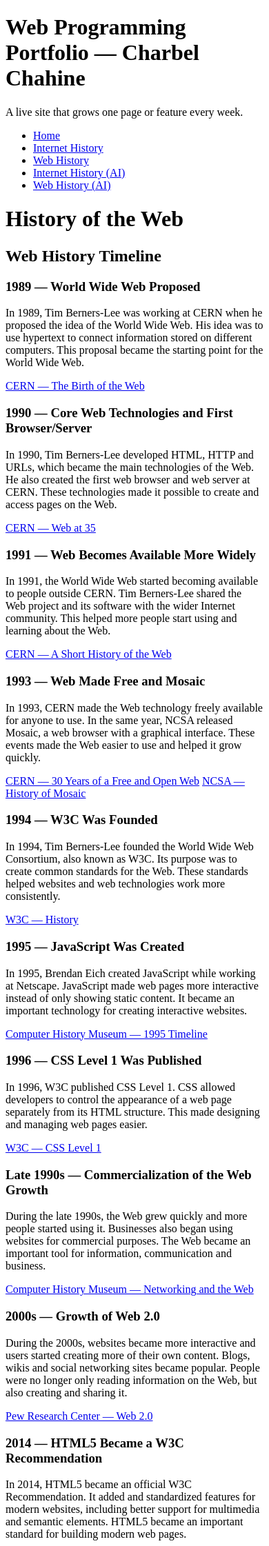
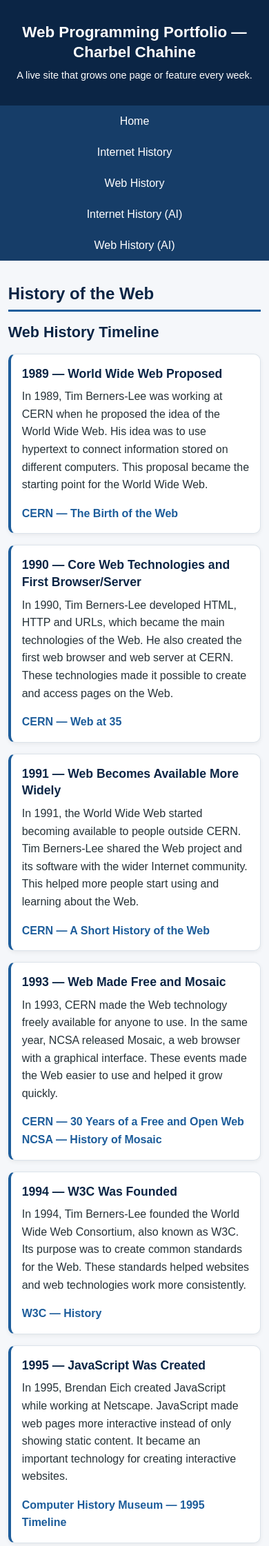
Before and after one commit to Ch-Chahine/web-programming-site, a Flask app: page /web-history in a window 390 px wide. Shown: the top 2242 px of the page at 69% size. Run offline with Flask 3, Linux system fonts and the light colour scheme.

Commit message:
Week 3 Part 2: add responsive CSS design

```diff
--- a/static/style.css
+++ b/static/style.css
@@ -0,0 +1,551 @@
+/* ================================
+   Modern Navy - Web Programming Portfolio
+   Mobile-First Responsive Design
+   ================================ */
+
+
+/* ---------- Root Variables ---------- */
+:root {
+    /* Colors */
+    --color-navy: #0b2545;
+    --color-navy-light: #163d68;
+    --color-blue: #1d5d9b;
+    --color-white: #ffffff;
+    --color-background: #f5f7fa;
+    --color-text: #263238;
+    --color-text-light: #5f6b76;
+    --color-border: #dce3ea;
+
+    /* Fonts */
+    --font-main: Arial, Helvetica, sans-serif;
+
+    /* Spacing */
+    --spacing-small: 0.5rem;
+    --spacing-medium: 1rem;
+    --spacing-large: 2rem;
+    --spacing-xlarge: 3rem;
+
+    /* Border Radius */
+    --radius-small: 5px;
+    --radius-medium: 10px;
+}
+
+
+/* ---------- Basic Reset ---------- */
+* {
+    box-sizing: border-box;
+}
+
+html {
+    overflow-x: hidden;
+}
+
+body {
+    margin: 0;
+    min-width: 0;
+
+    font-family: var(--font-main);
+    font-size: 1rem;
+    line-height: 1.6;
+
+    background-color: var(--color-background);
+    color: var(--color-text);
+
+    overflow-x: hidden;
+}
+
+
+/* ---------- Header ---------- */
+header {
+    background-color: var(--color-navy);
+    color: var(--color-white);
+
+    text-align: center;
+
+    padding: var(--spacing-large) var(--spacing-medium);
+}
+
+header h1 {
+    margin: 0;
+    font-size: 1.4rem;
+    line-height: 1.3;
+}
+
+header p {
+    margin: var(--spacing-small) 0 0;
+    font-size: 0.9rem;
+}
+
+
+/* ---------- Navigation ---------- */
+nav {
+    background-color: var(--color-navy-light);
+}
+
+nav ul {
+    display: flex;
+    flex-direction: column;
+    align-items: stretch;
+    justify-content: center;
+    flex-wrap: wrap;
+
+    max-width: 1100px;
+
+    margin: 0 auto;
+    padding: 0;
+
+    list-style: none;
+}
+
+nav li {
+    display: flex;
+    align-items: center;
+    justify-content: center;
+
+    width: 100%;
+}
+
+nav a {
+    display: flex;
+    align-items: center;
+    justify-content: center;
+
+    width: 100%;
+    min-height: 45px;
+
+    padding: var(--spacing-small) var(--spacing-medium);
+
+    color: var(--color-white);
+
+    text-align: center;
+    text-decoration: none;
+
+    transition: background-color 0.2s ease;
+}
+
+nav a:hover {
+    background-color: var(--color-blue);
+}
+
+
+/* ---------- Main Page Layout ---------- */
+main {
+    width: 94%;
+    max-width: 1100px;
+
+    margin: 0 auto;
+    padding: var(--spacing-large) 0;
+}
+
+main > h1 {
+    margin-top: 0;
+    margin-bottom: var(--spacing-medium);
+
+    padding-bottom: var(--spacing-small);
+
+    color: var(--color-navy);
+
+    font-size: 1.5rem;
+    line-height: 1.3;
+
+    border-bottom: 3px solid var(--color-blue);
+}
+
+
+/* ---------- Introductory Paragraphs ---------- */
+main > h1 + p {
+    margin-bottom: var(--spacing-large);
+
+    padding: var(--spacing-medium);
+
+    background-color: var(--color-white);
+
+    border-left: 4px solid var(--color-blue);
+    border-radius: var(--radius-small);
+}
+
+
+/* ---------- Sections ---------- */
+section {
+    margin-bottom: var(--spacing-large);
+}
+
+section h2 {
+    margin-top: 0;
+    margin-bottom: var(--spacing-medium);
+
+    color: var(--color-navy);
+
+    font-size: 1.35rem;
+    line-height: 1.3;
+}
+
+
+/* =================================
+   History Timeline
+   Mobile Layout
+   ================================= */
+
+main > section:first-of-type:has(article) {
+    position: relative;
+}
+
+
+/*
+   On small screens, the timeline keeps
+   the blue left border on each milestone,
+   but removes the separate line and dots.
+*/
+main > section:first-of-type:has(article)::before {
+    display: none;
+}
+
+
+/* ---------- Timeline Articles ---------- */
+main > section:first-of-type:has(article) article {
+    position: relative;
+
+    margin-left: 0;
+    margin-bottom: var(--spacing-medium);
+
+    padding: var(--spacing-medium);
+
+    background-color: var(--color-white);
+
+    border: 1px solid var(--color-border);
+    border-left: 4px solid var(--color-blue);
+    border-radius: var(--radius-medium);
+
+    box-shadow: 0 2px 6px rgba(0, 0, 0, 0.06);
+}
+
+
+/* Timeline dots are hidden on phones */
+main > section:first-of-type:has(article) article::before {
+    display: none;
+}
+
+
+/* =================================
+   Key Technologies Grid
+   Mobile: One Column
+   ================================= */
+
+main > section:nth-of-type(2):has(article) {
+    display: grid;
+    grid-template-columns: 1fr;
+    gap: var(--spacing-medium);
+}
+
+
+/* Section heading uses the full grid width */
+main > section:nth-of-type(2):has(article) > h2 {
+    grid-column: 1 / -1;
+    margin-bottom: 0;
+}
+
+
+/* ---------- Technology Cards ---------- */
+main > section:nth-of-type(2):has(article) article {
+    min-width: 0;
+
+    padding: var(--spacing-medium);
+
+    background-color: var(--color-white);
+
+    border: 1px solid var(--color-border);
+    border-top: 4px solid var(--color-blue);
+    border-radius: var(--radius-medium);
+
+    box-shadow: 0 2px 6px rgba(0, 0, 0, 0.06);
+}
+
+
+/* ---------- Article Content ---------- */
+article h3 {
+    margin-top: 0;
+    margin-bottom: var(--spacing-small);
+
+    color: var(--color-navy);
+
+    font-size: 1.1rem;
+    line-height: 1.4;
+}
+
+article p {
+    margin-top: var(--spacing-small);
+    margin-bottom: var(--spacing-medium);
+}
+
+article p:last-child {
+    margin-bottom: 0;
+}
+
+
+/* Prevent long text and links from causing overflow */
+article,
+article p,
+article a,
+main p,
+main a {
+    overflow-wrap: break-word;
+    word-wrap: break-word;
+}
+
+
+/* ---------- Links ---------- */
+main a {
+    color: var(--color-blue);
+
+    font-weight: bold;
+    text-decoration: none;
+}
+
+main a:hover {
+    text-decoration: underline;
+}
+
+
+/* =================================
+   Home Page - Weekly Work
+   ================================= */
+
+main > section:not(:has(article)) {
+    padding: var(--spacing-medium);
+
+    background-color: var(--color-white);
+
+    border: 1px solid var(--color-border);
+    border-radius: var(--radius-medium);
+
+    box-shadow: 0 2px 6px rgba(0, 0, 0, 0.06);
+}
+
+main > section:not(:has(article)) h2 {
+    margin-bottom: var(--spacing-medium);
+}
+
+
+/* ---------- Weekly Work Grid ---------- */
+/* Mobile: One Column */
+main > section:not(:has(article)) ul {
+    display: grid;
+    grid-template-columns: 1fr;
+    gap: var(--spacing-medium);
+
+    margin: 0;
+    padding: 0;
+
+    list-style: none;
+}
+
+
+/* ---------- Weekly Work Cards ---------- */
+main > section:not(:has(article)) li {
+    min-width: 0;
+
+    padding: var(--spacing-medium);
+
+    background-color: var(--color-background);
+
+    border: 1px solid var(--color-border);
+    border-radius: var(--radius-small);
+
+    text-align: center;
+}
+
+main > section:not(:has(article)) li a {
+    display: flex;
+    align-items: center;
+    justify-content: center;
+
+    width: 100%;
+    min-height: 60px;
+}
+
+
+/* ---------- Footer ---------- */
+footer {
+    padding: var(--spacing-large) var(--spacing-medium);
+
+    background-color: var(--color-navy);
+    color: var(--color-white);
+
+    text-align: center;
+}
+
+footer p {
+    max-width: 900px;
+
+    margin: var(--spacing-small) auto;
+
+    font-size: 0.8rem;
+}
+
+
+/* =================================
+   Tablet Layout
+   600px and Wider
+   ================================= */
+
+@media (min-width: 600px) {
+
+    /* Header */
+    header h1 {
+        font-size: 1.7rem;
+    }
+
+    header p {
+        font-size: 1rem;
+    }
+
+
+    /* Navigation */
+    nav ul {
+        flex-direction: row;
+        align-items: stretch;
+    }
+
+    nav li {
+        flex: 1 1 50%;
+        width: auto;
+    }
+
+    nav a {
+        min-height: 52px;
+    }
+
+
+    /* Main Content */
+    main {
+        width: 92%;
+    }
+
+    main > h1 {
+        font-size: 1.7rem;
+    }
+
+    section h2 {
+        font-size: 1.45rem;
+    }
+
+
+    /* ---------- History Timeline ---------- */
+
+    main > section:first-of-type:has(article)::before {
+        content: "";
+
+        display: block;
+
+        position: absolute;
+
+        left: 1px;
+        top: 3.5rem;
+        bottom: var(--spacing-medium);
+
+        width: 2px;
+
+        background-color: var(--color-border);
+    }
+
+    main > section:first-of-type:has(article) article {
+        margin-left: var(--spacing-medium);
+
+        padding: var(--spacing-medium) var(--spacing-large);
+    }
+
+    main > section:first-of-type:has(article) article::before {
+        content: "";
+
+        display: block;
+
+        position: absolute;
+
+        width: 10px;
+        height: 10px;
+
+        left: calc(-1 * var(--spacing-medium) - 6px);
+        top: var(--spacing-large);
+
+        background-color: var(--color-blue);
+
+        border: 3px solid var(--color-background);
+        border-radius: 50%;
+    }
+
+
+    /* ---------- Key Technologies Grid ---------- */
+
+    main > section:nth-of-type(2):has(article) {
+        grid-template-columns: repeat(2, minmax(0, 1fr));
+    }
+
+
+    /* ---------- Weekly Work Grid ---------- */
+
+    main > section:not(:has(article)) {
+        padding: var(--spacing-large);
+    }
+
+    main > section:not(:has(article)) ul {
+        grid-template-columns: repeat(2, minmax(0, 1fr));
+    }
+
+
+    /* Footer */
+    footer p {
+        font-size: 0.9rem;
+    }
+}
+
+
+/* =================================
+   Desktop Layout
+   900px and Wider
+   ================================= */
+
+@media (min-width: 900px) {
+
+    /* Header */
+    header h1 {
+        font-size: 2rem;
+    }
+
+
+    /* Navigation */
+    nav ul {
+        justify-content: space-evenly;
+    }
+
+    nav li {
+        flex: 1 1 auto;
+    }
+
+    nav a {
+        min-height: 55px;
+    }
+
+
+    /* Main Content */
+    main {
+        width: 90%;
+    }
+
+    main > h1 {
+        font-size: 2rem;
+    }
+
+
+    /* ---------- Key Technologies Grid ---------- */
+
+    main > section:nth-of-type(2):has(article) {
+        grid-template-columns: repeat(3, minmax(0, 1fr));
+    }
+
+
+    /* ---------- Weekly Work Grid ---------- */
+
+    main > section:not(:has(article)) ul {
+        grid-template-columns: repeat(3, minmax(0, 1fr));
+    }
+}
--- a/templates/internet-history.html
+++ b/templates/internet-history.html
@@ -9,7 +9,7 @@
     <section>
         <h2> Internet History Timeline</h2>
         <article>
-            <h3> <h3>1969 — ARPANET</h3></h3>
+            <h3>1969 — ARPANET</h3>
             <p>
     ARPANET was developed by DARPA in 1969 and first connected four computers.
     On October 29, the first computer-to-computer message was sent from UCLA to SRI.
--- a/templates/web-history.html
+++ b/templates/web-history.html
@@ -84,7 +84,7 @@
 <a href="https://www.w3.org/TR/REC-CSS1-961217">W3C — CSS Level 1</a>
 </article>
 <article>
-    <h3>Late 1990s — Commercialization of the Web Growth</h3>
+    <h3>Late 1990s — Rapid Web Growth and Commercialization</h3>
    <p>
     During the late 1990s, the Web grew quickly and more people started using it.
     Businesses also began using websites for commercial purposes.
```
